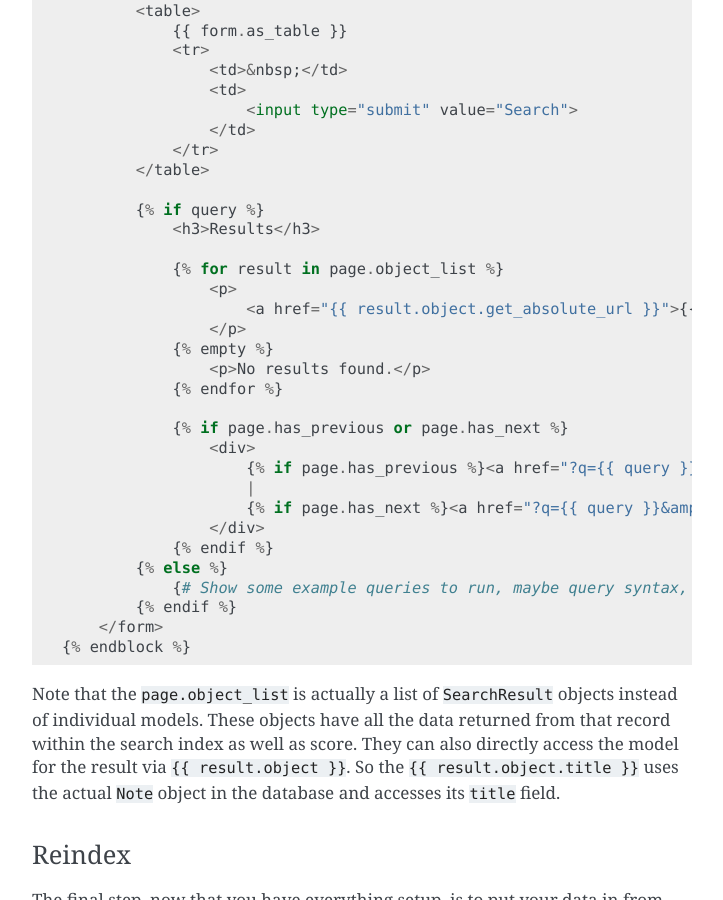
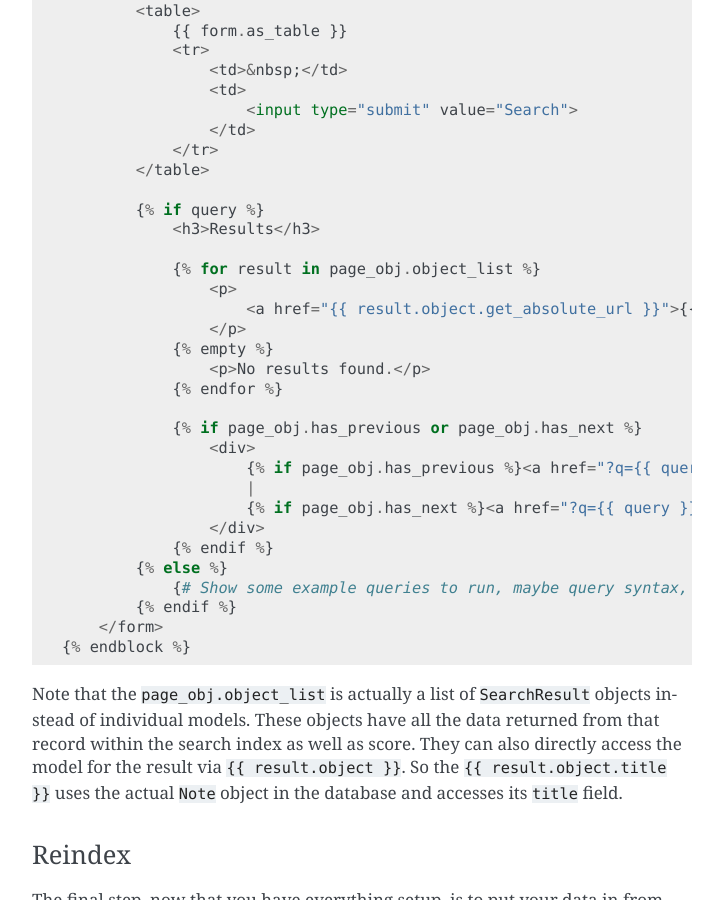
Before and after one commit to django-haystack/django-haystack, a Sphinx documentation site: the page built from docs/tutorial.rst, in a window 1280 px wide and 900 px high, scrolled down 6393 px. Shown: the whole window, without its empty margins (388-1111 px from the left). Built offline with Sphinx 7.4.7, drawn with Linux system fonts in a browser that asks for light colours; pages that are not in the unit, such as notebooks, are missing from menus.

Commit message:
Update tutorial.rst
change page for page_obj

```diff
--- a/docs/tutorial.rst
+++ b/docs/tutorial.rst
@@ -318,7 +318,7 @@ will likely differ)::
             {% if query %}
                 <h3>Results</h3>
 
-                {% for result in page.object_list %}
+                {% for result in page_obj.object_list %}
                     <p>
                         <a href="{{ result.object.get_absolute_url }}">{{ result.object.title }}</a>
                     </p>
@@ -326,11 +326,11 @@ will likely differ)::
                     <p>No results found.</p>
                 {% endfor %}
 
-                {% if page.has_previous or page.has_next %}
+                {% if page_obj.has_previous or page_obj.has_next %}
                     <div>
-                        {% if page.has_previous %}<a href="?q={{ query }}&amp;page={{ page.previous_page_number }}">{% endif %}&laquo; Previous{% if page.has_previous %}</a>{% endif %}
+                        {% if page_obj.has_previous %}<a href="?q={{ query }}&amp;page={{ page_obj.previous_page_number }}">{% endif %}&laquo; Previous{% if page_obj.has_previous %}</a>{% endif %}
                         |
-                        {% if page.has_next %}<a href="?q={{ query }}&amp;page={{ page.next_page_number }}">{% endif %}Next &raquo;{% if page.has_next %}</a>{% endif %}
+                        {% if page_obj.has_next %}<a href="?q={{ query }}&amp;page={{ page_obj.next_page_number }}">{% endif %}Next &raquo;{% if page_obj.has_next %}</a>{% endif %}
                     </div>
                 {% endif %}
             {% else %}
@@ -339,7 +339,7 @@ will likely differ)::
         </form>
     {% endblock %}
 
-Note that the ``page.object_list`` is actually a list of ``SearchResult``
+Note that the ``page_obj.object_list`` is actually a list of ``SearchResult``
 objects instead of individual models. These objects have all the data returned
 from that record within the search index as well as score. They can also
 directly access the model for the result via ``{{ result.object }}``. So the
```
